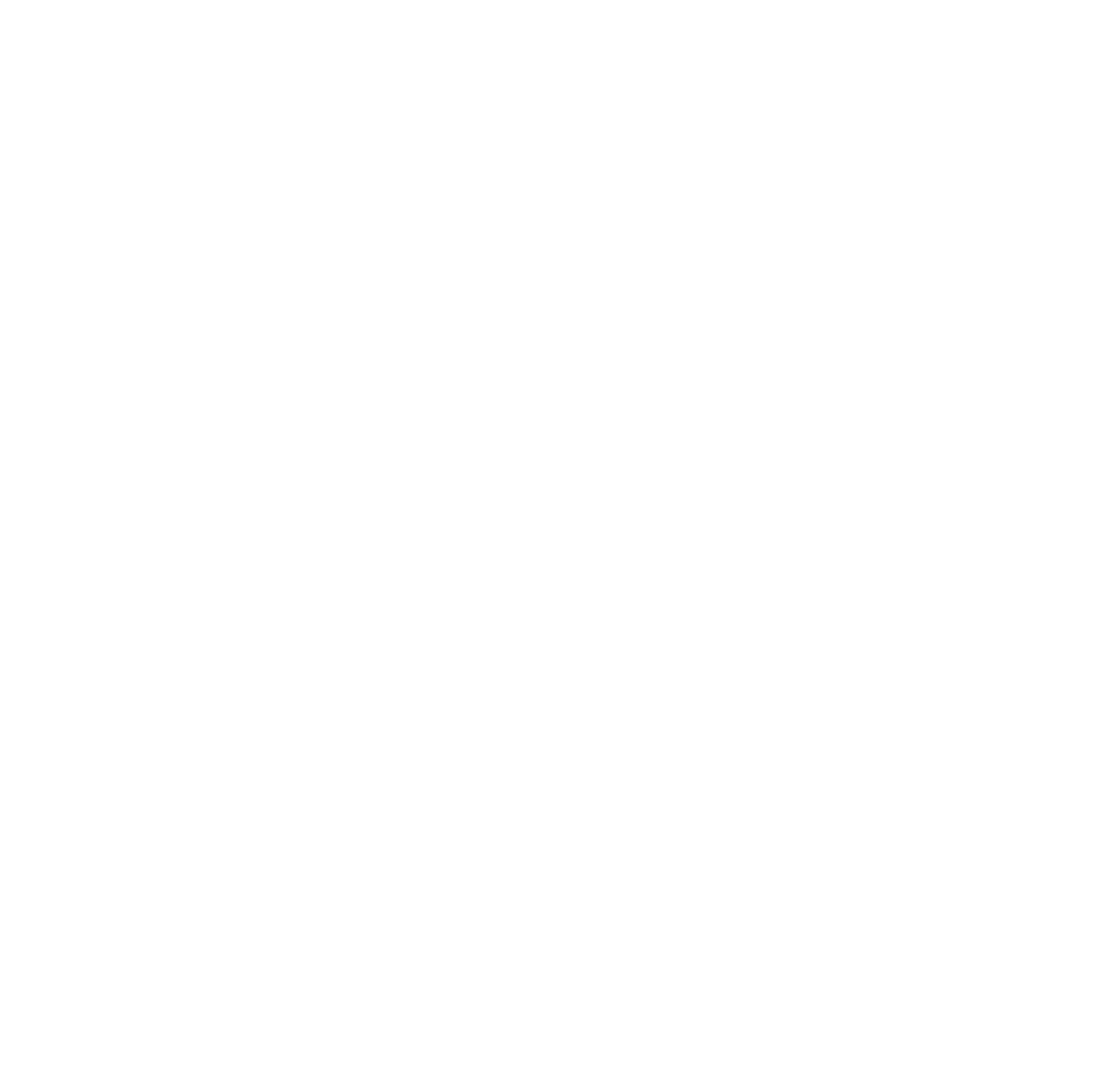
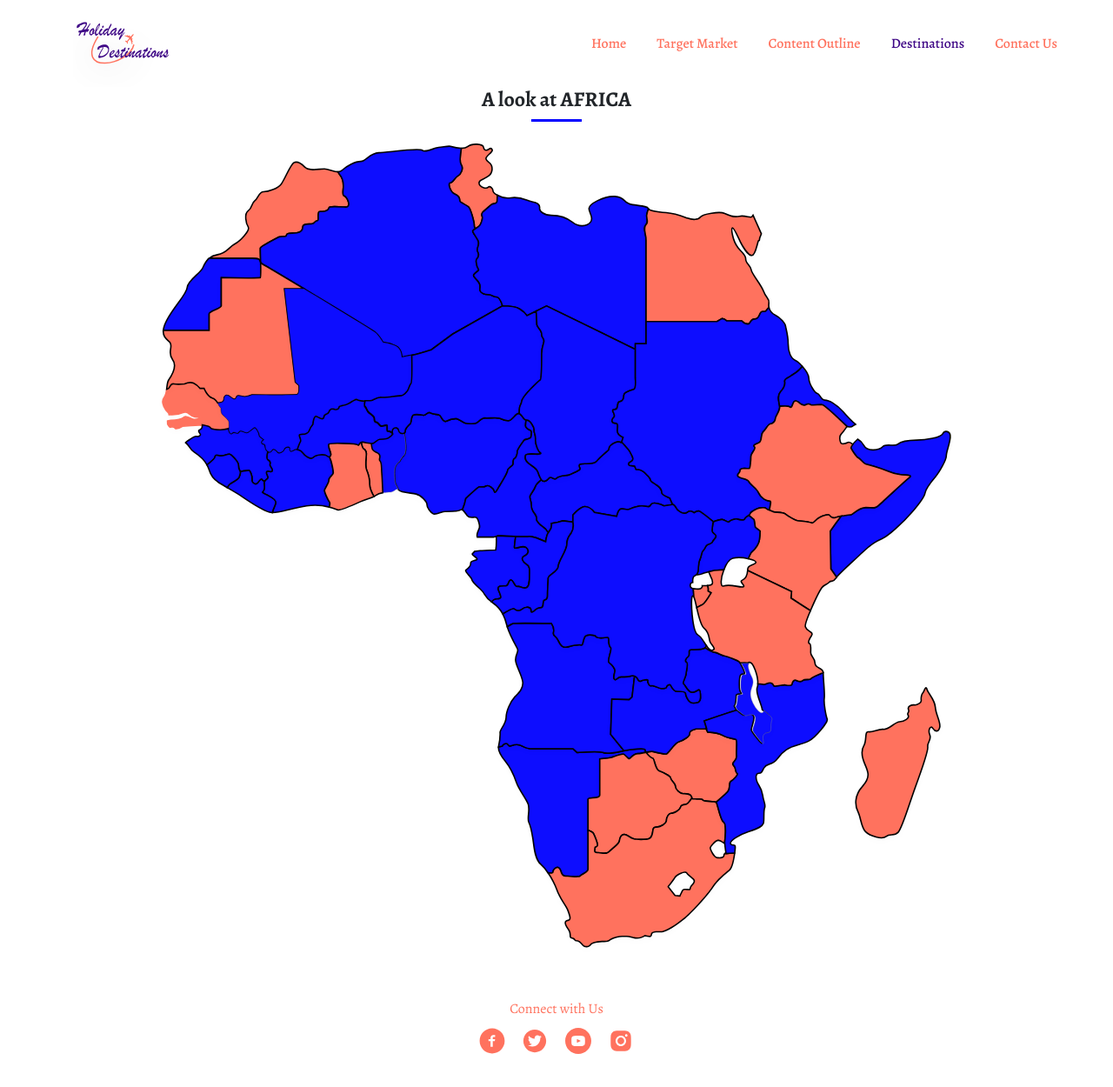
Before and after one commit to rigAITe/Holiday-Destination, a React (Create React App) app: page /destinations in a window 1280 px wide. Shown: the top 1250 px of the page at 87% size. Before the commit the page ends 800 px from the top, so only its background shows below. Built offline with nearby package versions, Linux system fonts and the light colour scheme.

Commit message:
make it better

```diff
--- a/src/App.js
+++ b/src/App.js
@@ -4,7 +4,7 @@
 import TargetMarket from './components/targetMarket'
 import ScrollToTop from './components/scrollTop'
 import Contact from './components/contact'
-// import Header from './header/header'
+import Destinations from './components/destinations'
 import './components/style.scss'
 
 
@@ -18,6 +18,7 @@
         {/* <Header/> */}
         <ScrollToTop />
         <Switch>
+          <Route path="/destinations" component={Destinations} />
           <Route path="/contact-us" component={Contact} />
           <Route path="/target-market" component={TargetMarket} />
           <Route path='/content-outline' component = {ContentOutline}/>
--- a/src/components/contact.js
+++ b/src/components/contact.js
@@ -10,7 +10,7 @@
                 <Header/>
             </div>
             <div className="contact">
-                <h2>Subscribe to our News Letter</h2>
+                {/* <h2>Subscribe to our News Letter</h2> */}
                 <div className='form'>
                     <h2>Contact Form</h2>
                     <form action="https://usebasin.com/f/54de9033c28b" method="POST" >
@@ -33,8 +33,8 @@
                             <button type="submit">Submit</button>
                     </form>
                 </div>
-                <div>
-                <iframe src="https://www.google.com/maps/embed?pb=!1m18!1m12!1m3!1d3421.6422298680423!2d3.341233614297137!3d6.580664724323002!2m3!1f0!2f0!3f0!3m2!1i1024!2i768!4f13.1!3m3!1m2!1s0x103b921c7da769ff%3A0xa8d19e635fcd34fe!2s56%20Oladipo%20Bateye%20Rd%2C%20Ikeja%20GRA%2C%20Ikeja%2C%20Nigeria!5e1!3m2!1sen!2snl!4v1612797001634!5m2!1sen!2snl" width="600" height="450" frameborder="0"  allowfullscreen="" aria-hidden="false" tabindex="0" title="address"></iframe>
+                <div className="map">
+                    <iframe src="https://www.google.com/maps/embed?pb=!1m18!1m12!1m3!1d3421.6422298680423!2d3.341233614297137!3d6.580664724323002!2m3!1f0!2f0!3f0!3m2!1i1024!2i768!4f13.1!3m3!1m2!1s0x103b921c7da769ff%3A0xa8d19e635fcd34fe!2s56%20Oladipo%20Bateye%20Rd%2C%20Ikeja%20GRA%2C%20Ikeja%2C%20Nigeria!5e1!3m2!1sen!2snl!4v1612797001634!5m2!1sen!2snl" width="600" height="450" frameborder="0"  allowfullscreen="" aria-hidden="false" tabindex="0" title="address"></iframe>
                     {/* <iframe src="https://www.google.com/maps/embed?pb=!1m18!1m12!1m3!1d3963.2622689146547!2d3.3846100142972007!3d6.614301723937264!2m3!1f0!2f0!3f0!3m2!1i1024!2i768!4f13.1!3m3!1m2!1s0x103b93039c415fbf%3A0xbf8280977303471a!2s59%20Adetoro%20Adelaja%20St%2C%20Ikosi%20Ketu%2C%20Lagos!5e0!3m2!1sen!2sng!4v1610770710492!5m2!1sen!2sng" width="600" height="450" frameborder="0"  allowfullscreen="" aria-hidden="false" tabindex="0" title="address"></iframe> */}
                 </div>
             </div>
--- /dev/null
+++ b/src/components/destinations.js
@@ -0,0 +1,42 @@
+import React from 'react'
+import Header from '../header/header'
+import Map from '../images/map.svg'
+import Facebook from '../images/facebookIcon2.svg'
+import Instagram from '../images/instagramIcon2.svg'
+import Twitter from '../images/twitterIcon2.svg'
+import Youtube from '../images/youtubeIcon2.svg'
+import Fade from 'react-reveal/Fade';
+
+
+const Destinations = () => {
+
+    return (
+        <div className="destinations" >
+            <div className="headerbg">
+                <Header/>
+            </div>
+                <div className="destinations-map">
+                <Fade top>
+                    <h2>A look at AFRICA</h2>
+                </Fade>
+                    <div className="headline"></div>
+                <Fade bottom>
+                    <img src={Map} alt="Map Pic"/>
+                </Fade>
+            </div>
+
+            <div className="social">
+                <p>Connect with Us</p>
+                <div className="footClass">
+                    <div><img src={Facebook} alt="Facebook Icon"/></div>
+                    <div><img src={Twitter} alt="Twitter Icon"/></div>
+                    <div><img src={Youtube} alt="Youtube Icon"/></div>
+                    <div><img src={Instagram} alt="Instagram Icon"/></div>
+                </div>
+            </div>
+
+        </div>
+    )
+}
+
+export default Destinations
--- a/src/components/style.scss
+++ b/src/components/style.scss
@@ -219,9 +219,6 @@
 
 
 /* ----------------------- Target Market --------------------- */
-.targetMarket-Bg{
-  // background: #ff715e3b;
-}
 
 .targetMarkets{
   text-align: center;
@@ -246,7 +243,7 @@
     &-main{
       background: #ff725e26;
     }
-    & >*{
+    & > *{
       display: flex;
       flex-wrap: wrap;
       align-items: center;
@@ -426,7 +423,8 @@
   margin-top:2rem;
   margin-bottom: 5rem;
   & h2{
-    @include containerM()
+    @include containerM();
+    font-size: 1.8rem ;
   }
 }
 
@@ -461,6 +459,11 @@
   // font-size: ;
 }
 
+textarea{
+  height: 8rem;
+  max-height: 8rem;
+}
+
 form {
   & button{
     padding: .4rem .6rem;
@@ -476,6 +479,46 @@
     }
   }
 }
+
+/* -----------------------  DESTINATION ------------------- */
+
+  .destinations{
+    display: flex;
+    flex-direction: column;
+    min-height: 100vh;
+    & img{
+      width: 100%;
+    }
+
+    &-map{
+      @include containerM();
+      flex-grow: 1;
+      text-align: center;
+      & h2{
+        font-size: 1.5rem;
+        // padding-top: 2rem;
+        // margin: auto;
+        // width: 100%;
+        text-align: center;
+      }
+    }
+
+    & .social{
+      text-align: center;
+      margin-top: 3rem;
+      & p{
+        color: #FF725E;
+        margin-bottom: 0;
+      }
+    }
+    & .footClass{
+      justify-content: center;
+      & > *{
+        margin: .6rem;
+      }
+    }
+  }
+
 
 @media (min-width: 768px) and (max-width: 1023px){
 
@@ -587,6 +630,23 @@
       }
     }
   }
+
+  .form{
+    width: 80%;
+  }
+
+  .contact h2{
+    width: 80%;
+  }
+
+  /* ----------------------- Destinations --------------------- */
+
+  .destinations{
+    &-map img{
+      width: 80%;
+    }
+  }
+
 }
 
 @media  (min-width: 1024px) and (max-width: 1439px){
@@ -646,6 +706,7 @@
 
   .photo-overlay p{
     font-size: 1.1rem;
+    line-height: 2rem;
   }
 
   .visMisBiz{
@@ -678,6 +739,15 @@
         font-size: 1rem;
       }
     }
+  }
+
+
+  .targetMarket{
+    @include bg('../images/map.jpg');
+    &-inner{
+      padding-left: 45%;
+    }
+
   }
 
   /* ----------------------- Secondary Target --------------------- */
@@ -738,35 +808,26 @@
 
   /* ----------------------- FORM ------------------ */
 
-  .form{
-    width: 40%;
-    margin: 0;
-    margin-right: 10rem;
+  .map{
+    @include containerM();
   }
+// }
 
   .contact{
+    @include containerM();
     display: flex;
-    flex-wrap: wrap;
-    margin: auto;
-    @include containerD();
-    margin-top:2rem;
-    margin-bottom: 5rem;
-  }
-
-  iframe{
-    width: 150%;
+    justify-content: space-between;
+    & > * {
+      margin: .9rem
+    }
   }
 
 
-  /* ----------------------- TARGET MARKET --------------------- */
+  /* ----------------------- DESTINATIONS --------------------- */
 
-
-  .targetMarket{
-    @include bg('../images/map.jpg');
-    &-inner{
-      padding-left: 45%;
-      // margin-right: 3rem;
+  .destinations{
+    &-map img{
+      width: 80%;
     }
-
   }
 }
--- a/src/components/targetMarket.js
+++ b/src/components/targetMarket.js
@@ -13,7 +13,7 @@
     return(
         <div className="targetMarket-Bg">
             <div className="targetMarket">
-                <div className="headerbg ">
+                <div className="headerbg">
                     <Header/>
                 </div>
                 <div className="targetMarket-inner">
--- a/src/header/header.js
+++ b/src/header/header.js
@@ -29,7 +29,7 @@
               <NavLink to='/content-outline' >Content Outline</NavLink>
             </li>
             <li className="option" onClick={closeMobileMenu}>
-              <NavLink to='/destination'>Destinations</NavLink>
+              <NavLink to='/destinations'>Destinations</NavLink>
             </li>
             <li className="option" onClick={closeMobileMenu}>
               <NavLink to='/contact-us'>Contact Us</NavLink>
```
Also changed, not shown: src/header/header.scss (+4 -186 lines), src/images/map.svg (added), 1 other file (tests, documents, lock files or other folders).
